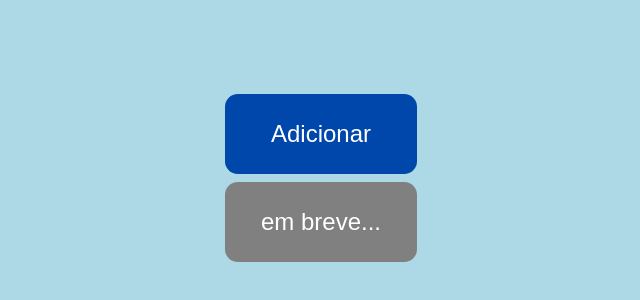
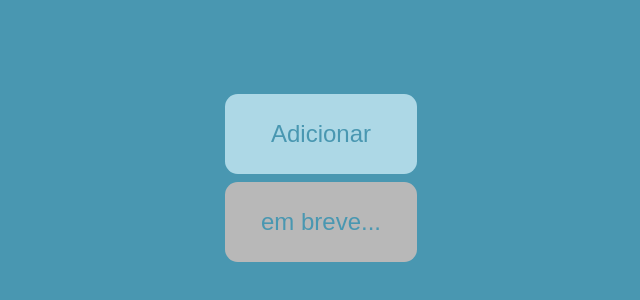
Before and after one commit to rodrigo-maestro/CalcularquivoFront, a plain HTML site: page index.html in a window 1280 px wide. Shown: the part 222-522 px from the top of the page, without its empty margins (319-959 px from the left). Drawn offline with Linux system fonts and the light colour scheme.

Commit message:
novas cores css

```diff
--- a/css/style.css
+++ b/css/style.css
@@ -5,7 +5,7 @@
 .container {
     height: 100vh;
     width: 100vw;
-    background: #ADD8E6;
+    background: #4997b1;
     display: flex;
     flex-direction: column;
     align-items: center;
@@ -24,13 +24,13 @@ div.block{
 div.block p {
     font-family: Arial, Helvetica, sans-serif;
     font-size: 3vh;
-    color: #FFFFFF;
+    color: #4997b1;
 }
 
 .colorCobaltBlue {
-    background-color: #0047AB;
+    background-color: #ADD8E6;
 }
 
 .colorGray {
-    background-color: #808080;
+    background-color: #b8b8b8;
 }
```
